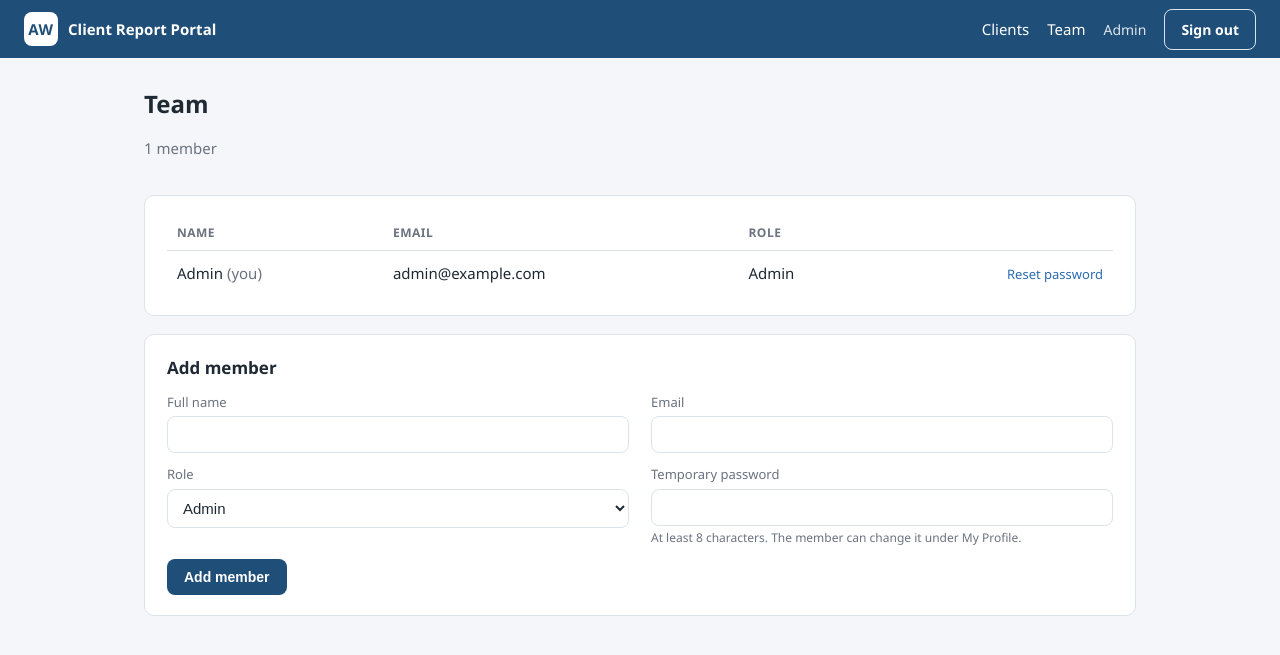
After one commit to clyde-homu/ai_application_prd, a Flask app: page /team in a window 1280 px wide. The commit adds this page. Shown: the top 655 px of the page. Run offline with Flask 3, Linux system fonts and the light colour scheme; a user stored in the database is signed in.

Commit message:
Add profile password change + admin team management
- /profile: any user can change their own password (verifies current
  password, enforces 8-char minimum and confirmation).
- /team (admin-only via new admin_required decorator): list members, add
  a member, reset a member's password, remove a member. Guards block
  deleting yourself or the last admin to prevent lockout.
- Nav: name links to My Profile; Team link shown only to admins.
- tests/test_auth.py covers the change-password flow, admin gating
  (403 for non-admins), add/reset/remove, and the lockout guards.
- README documents Profile/Team and an emergency shell-reset fallback.

Co-Authored-By: Claude Opus 4.8 <noreply@anthropic.com>

```diff
--- a/app.py
+++ b/app.py
@@ -8,6 +8,7 @@ from __future__ import annotations
 
 import os
 from datetime import date
+from functools import wraps
 from pathlib import Path
 
 from dotenv import load_dotenv
@@ -41,6 +42,10 @@ ACCOUNT_TYPES = {
     calc.TRUST: ["Trust Account", "Trust (Real Estate)"],
     calc.LIABILITY: ["Mortgage", "Auto Loan", "HELOC", "Personal Loan", "Other"],
 }
+
+# Team roles and the minimum password length enforced everywhere.
+USER_ROLES = ["admin", "planner", "assistant"]
+MIN_PASSWORD_LENGTH = 8
 
 
 # --------------------------------------------------------------------------- #
@@ -79,6 +84,19 @@ def parse_date(raw):
         return date.fromisoformat(raw)
     except ValueError:
         return None
+
+
+def admin_required(view):
+    """Allow only authenticated admins; everyone else gets 403."""
+
+    @wraps(view)
+    @login_required
+    def wrapped(*args, **kwargs):
+        if getattr(current_user, "role", None) != "admin":
+            abort(403)
+        return view(*args, **kwargs)
+
+    return wrapped
 
 
 # --------------------------------------------------------------------------- #
@@ -168,6 +186,84 @@ def register_routes(app: Flask) -> None:
     def logout():
         logout_user()
         return redirect(url_for("login"))
+
+    # ---- Profile (self-service password change) ------------------------- #
+    @app.route("/profile", methods=["GET", "POST"])
+    @login_required
+    def profile():
+        if request.method == "POST":
+            current = request.form.get("current_password", "")
+            new = request.form.get("new_password", "")
+            confirm = request.form.get("confirm_password", "")
+            if not current_user.check_password(current):
+                flash("Current password is incorrect.", "error")
+            elif len(new) < MIN_PASSWORD_LENGTH:
+                flash(f"New password must be at least {MIN_PASSWORD_LENGTH} characters.", "error")
+            elif new != confirm:
+                flash("New passwords do not match.", "error")
+            else:
+                current_user.set_password(new)
+                db.session.commit()
+                flash("Password updated.", "success")
+                return redirect(url_for("profile"))
+        return render_template("profile.html")
+
+    # ---- Team management (admin only) ----------------------------------- #
+    @app.route("/team")
+    @admin_required
+    def team():
+        users = db.session.query(User).order_by(User.name).all()
+        return render_template("team.html", users=users, roles=USER_ROLES)
+
+    @app.route("/team/add", methods=["POST"])
+    @admin_required
+    def team_add():
+        name = request.form.get("name", "").strip()
+        email = request.form.get("email", "").strip().lower()
+        role = request.form.get("role", "planner").strip()
+        password = request.form.get("password", "")
+        if not name or not email:
+            flash("Name and email are required.", "error")
+        elif len(password) < MIN_PASSWORD_LENGTH:
+            flash(f"Password must be at least {MIN_PASSWORD_LENGTH} characters.", "error")
+        elif db.session.query(User).filter_by(email=email).first():
+            flash("A user with that email already exists.", "error")
+        else:
+            user = User(name=name, email=email,
+                        role=role if role in USER_ROLES else "planner")
+            user.set_password(password)
+            db.session.add(user)
+            db.session.commit()
+            flash(f"Added {name}.", "success")
+        return redirect(url_for("team"))
+
+    @app.route("/team/<int:user_id>/reset", methods=["POST"])
+    @admin_required
+    def team_reset(user_id):
+        user = db.get_or_404(User, user_id)
+        password = request.form.get("password", "")
+        if len(password) < MIN_PASSWORD_LENGTH:
+            flash(f"Password must be at least {MIN_PASSWORD_LENGTH} characters.", "error")
+        else:
+            user.set_password(password)
+            db.session.commit()
+            flash(f"Password reset for {user.name}.", "success")
+        return redirect(url_for("team"))
+
+    @app.route("/team/<int:user_id>/delete", methods=["POST"])
+    @admin_required
+    def team_delete(user_id):
+        user = db.get_or_404(User, user_id)
+        admin_count = db.session.query(User).filter_by(role="admin").count()
+        if user.id == current_user.id:
+            flash("You can't delete your own account.", "error")
+        elif user.role == "admin" and admin_count <= 1:
+            flash("Can't delete the last admin.", "error")
+        else:
+            db.session.delete(user)
+            db.session.commit()
+            flash(f"Removed {user.name}.", "success")
+        return redirect(url_for("team"))
 
     # ---- Dashboard ------------------------------------------------------ #
     @app.route("/")
--- a/static/style.css
+++ b/static/style.css
@@ -166,6 +166,14 @@ input:focus, select:focus { outline: none; border-color: var(--blue-soft); box-s
   overflow-x: auto;
 }
 
+/* Team management */
+.inline-actions { display: inline-block; }
+.inline-actions summary { cursor: pointer; color: var(--blue-soft); font-size: 13px; list-style: none; }
+.inline-actions summary::-webkit-details-marker { display: none; }
+.inline-form { display: inline; margin-left: 14px; }
+.reset-form { display: flex; gap: 8px; margin-top: 8px; }
+.reset-form input { width: 170px; margin-top: 0; }
+
 @media (max-width: 860px) {
   .grid-2, .report-grid { grid-template-columns: 1fr; }
   .report-side { position: static; }
--- a/templates/base.html
+++ b/templates/base.html
@@ -15,7 +15,10 @@
     </a>
     <nav class="topnav">
       <a href="{{ url_for('dashboard') }}">Clients</a>
-      <span class="who">{{ current_user.name }}</span>
+      {% if current_user.role == 'admin' %}
+      <a href="{{ url_for('team') }}">Team</a>
+      {% endif %}
+      <a class="who" href="{{ url_for('profile') }}" title="My profile">{{ current_user.name }}</a>
       <a class="btn-ghost" href="{{ url_for('logout') }}">Sign out</a>
     </nav>
   </header>
--- /dev/null
+++ b/templates/team.html
@@ -0,0 +1,66 @@
+{% extends "base.html" %}
+{% block title %}Team · AW Client Report Portal{% endblock %}
+{% block content %}
+<div class="page-head">
+  <div>
+    <h1>Team</h1>
+    <p class="muted">{{ users|length }} member{{ '' if users|length == 1 else 's' }}</p>
+  </div>
+</div>
+
+<div class="card">
+  <table class="data-table">
+    <thead>
+      <tr><th>Name</th><th>Email</th><th>Role</th><th></th></tr>
+    </thead>
+    <tbody>
+      {% for u in users %}
+      <tr>
+        <td>{{ u.name }}{% if u.id == current_user.id %} <span class="muted">(you)</span>{% endif %}</td>
+        <td>{{ u.email }}</td>
+        <td>{{ u.role|title }}</td>
+        <td class="row-actions">
+          <details class="inline-actions">
+            <summary>Reset password</summary>
+            <form method="post" action="{{ url_for('team_reset', user_id=u.id) }}" class="reset-form">
+              <input type="password" name="password" placeholder="New password" minlength="8" required>
+              <button type="submit" class="btn-secondary">Set</button>
+            </form>
+          </details>
+          {% if u.id != current_user.id %}
+          <form method="post" action="{{ url_for('team_delete', user_id=u.id) }}" class="inline-form"
+                onsubmit="return confirm('Remove {{ u.name }}?');">
+            <button type="submit" class="btn-danger-link">Remove</button>
+          </form>
+          {% endif %}
+        </td>
+      </tr>
+      {% endfor %}
+    </tbody>
+  </table>
+</div>
+
+<div class="card">
+  <h2>Add member</h2>
+  <form method="post" action="{{ url_for('team_add') }}">
+    <div class="grid-2">
+      <label>Full name
+        <input type="text" name="name" required>
+      </label>
+      <label>Email
+        <input type="email" name="email" required>
+      </label>
+      <label>Role
+        <select name="role">
+          {% for r in roles %}<option value="{{ r }}">{{ r|title }}</option>{% endfor %}
+        </select>
+      </label>
+      <label>Temporary password
+        <input type="password" name="password" minlength="8" required>
+        <small class="hint">At least 8 characters. The member can change it under My Profile.</small>
+      </label>
+    </div>
+    <button type="submit" class="btn-primary">Add member</button>
+  </form>
+</div>
+{% endblock %}
```
Also changed, not shown: templates/profile.html (added, +35 -0 lines), tests/test_auth.py (added, +155 -0 lines), README.md.
